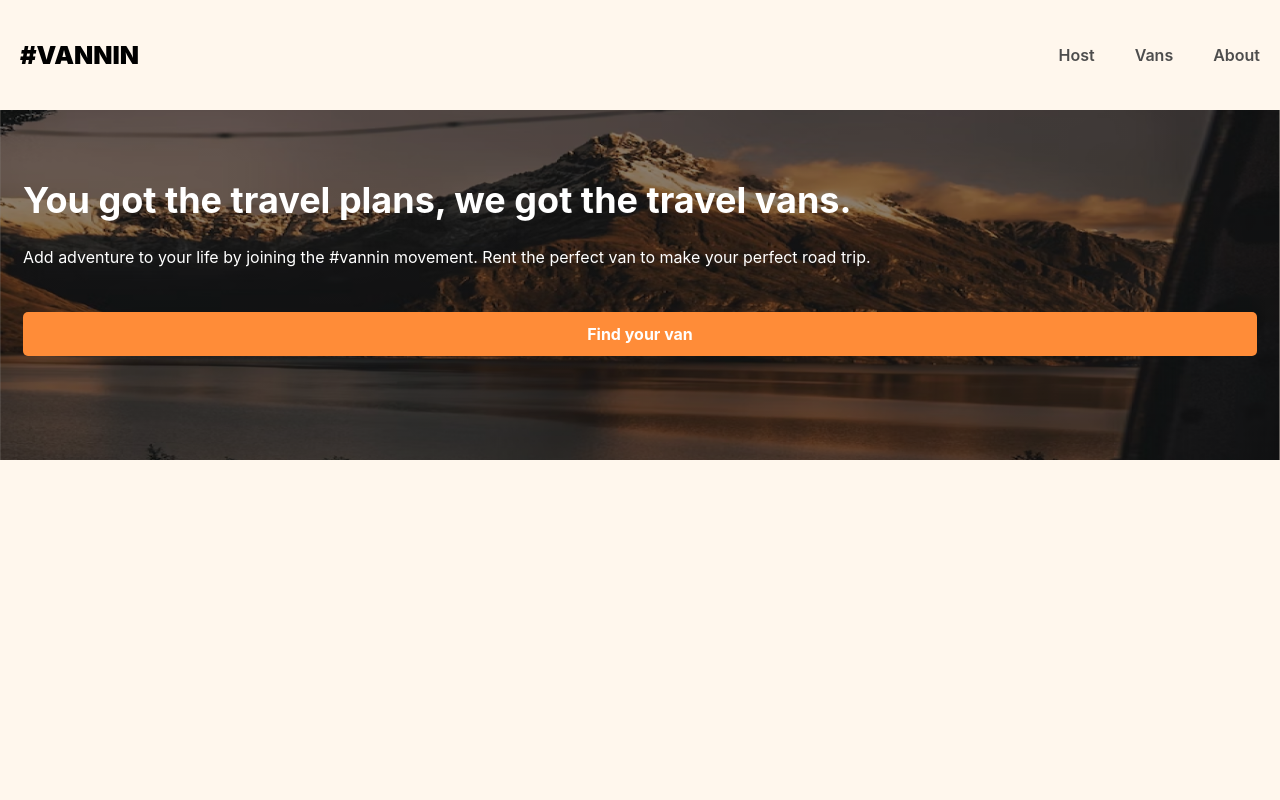
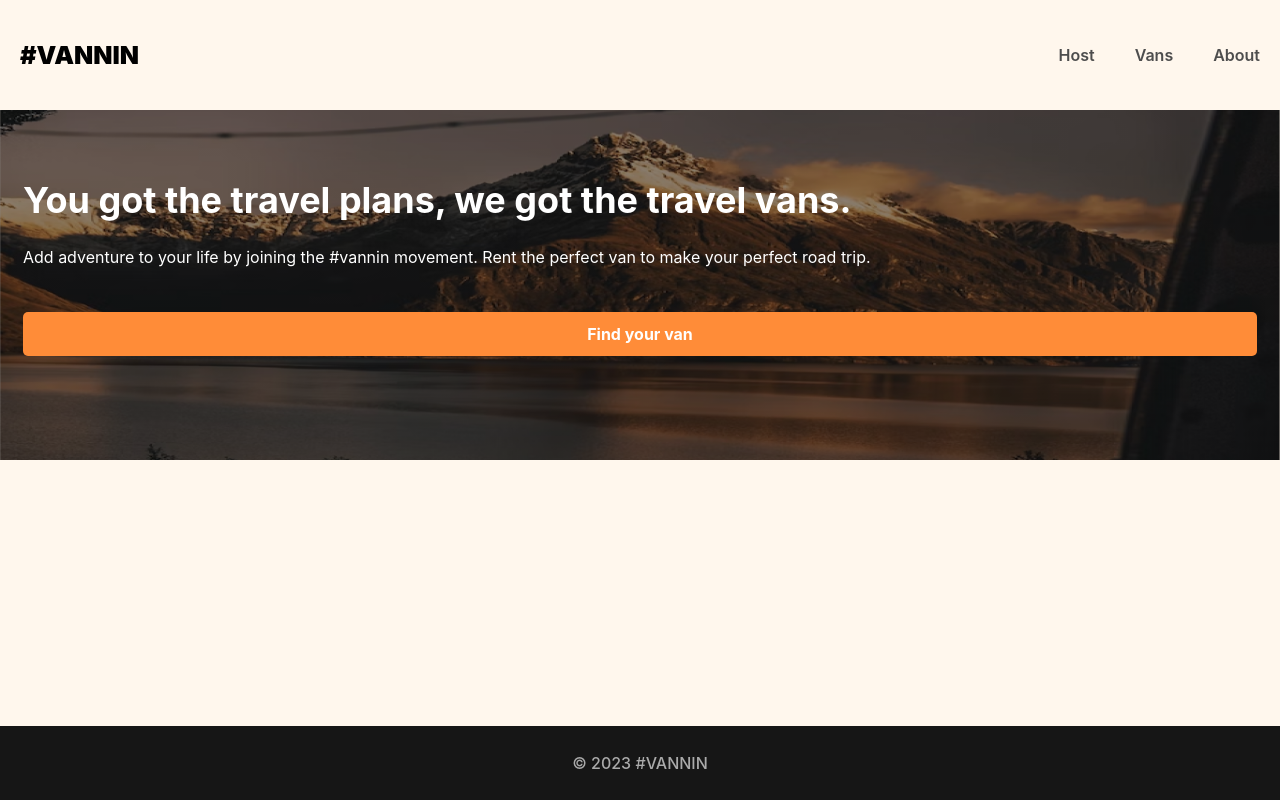
Before and after one commit to K4ATO/vannin, a React (Create React App) app: page / in a window 1280 px wide. Built offline with nearby package versions, Linux system fonts and the light colour scheme; what miragejs would draw is missing.

Commit message:
add Footer to the Layout

```diff
--- a/src/Layout/Layout.jsx
+++ b/src/Layout/Layout.jsx
@@ -1,12 +1,17 @@
 import { Outlet } from 'react-router-dom';
 import Header from './Header';
+import Footer from './Footer';
+import classes from '../index.module.css';
 
 const Layout = () => {
     return (
-        <>
+        <div className={classes['site-wrapper']}>
             <Header />
-            <Outlet />
-        </>
+            <main>
+                <Outlet />
+            </main>
+            <Footer />
+        </div>
     );
 };
 export default Layout;
```
